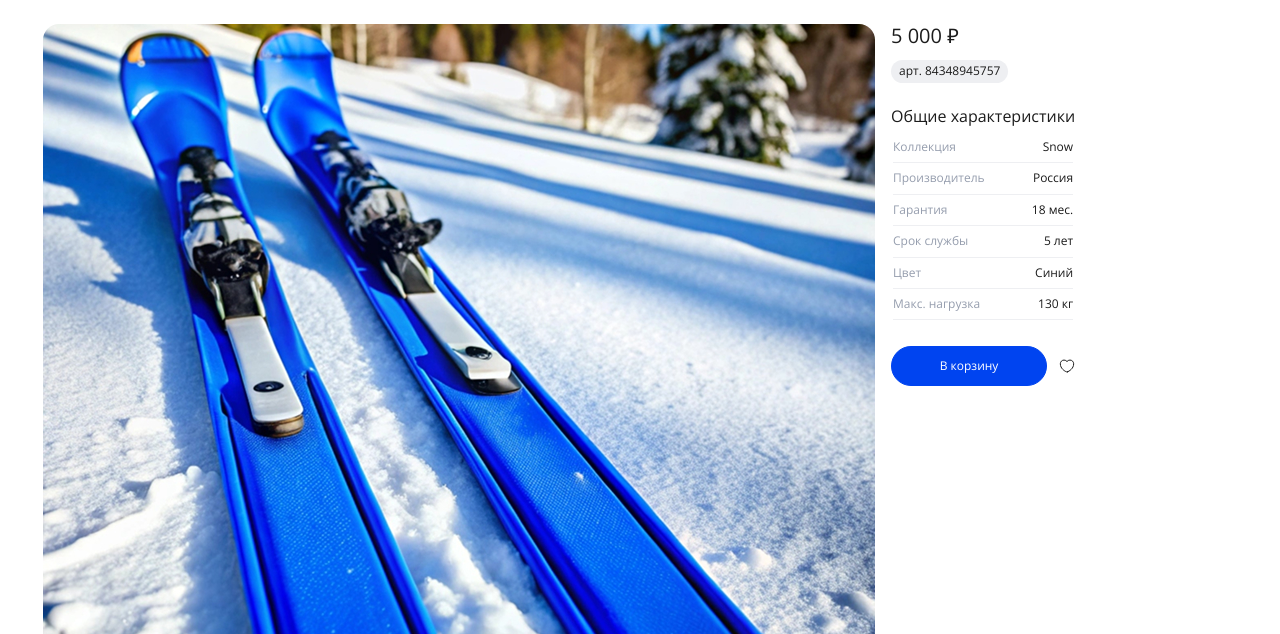
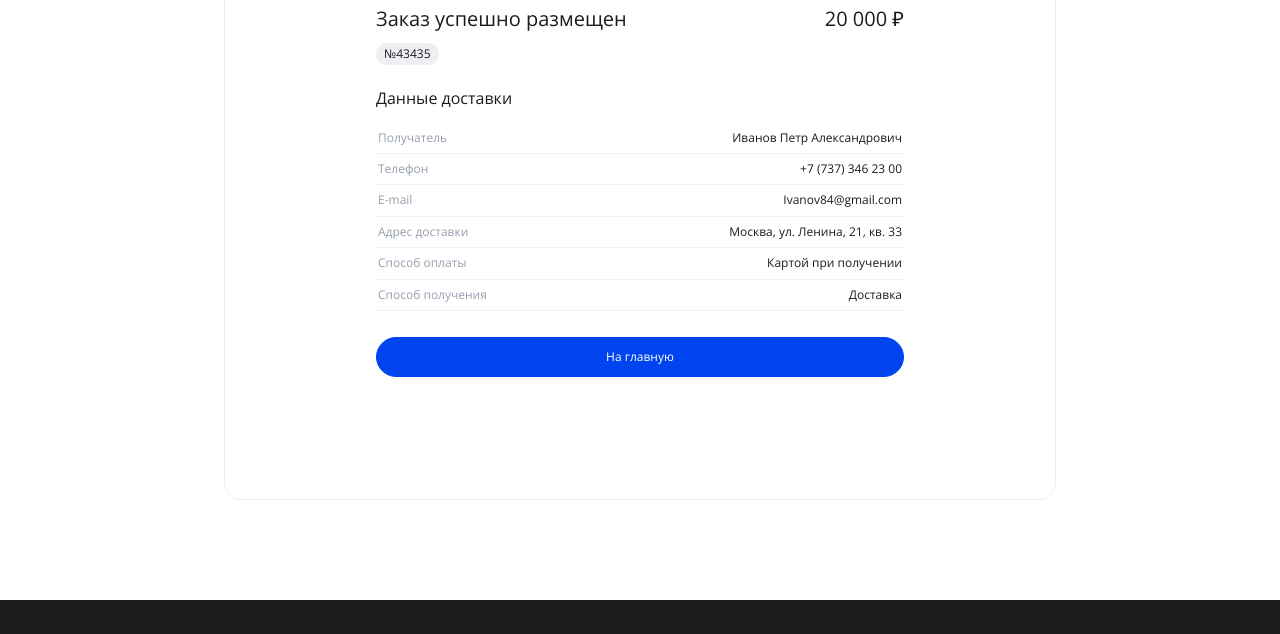
Before and after one commit to hemodon/SKI-People, a website built with Vite: page index.html in a window 1280 px wide. Shown: the part 169-803 px from the top of the page. Built offline with nearby package versions, Linux system fonts and the light colour scheme.

Commit message:
Стилизует заказ

```diff
--- a/index.html
+++ b/index.html
@@ -608,7 +608,7 @@
           </ul>
         </div>
       </section> -->
-      <section class="product">
+      <!-- <section class="product">
         <div class="container">
           <h2 class="product__title">Горные лыжи</h2>
           <div class="product__wrapper">
@@ -701,7 +701,7 @@
             </div>
           </div>
         </div>
-      </section>
+      </section> -->
       <!-- <section class="cart">
         <div class="container">
           <h2 class="cart__title">Корзина</h2>
@@ -809,8 +809,9 @@
           </form>
         </div>
       </section> -->
-      <!-- <section class="order">
-        <div class="container">
+      <section class="order">
+        <div class="container order__container">
+          <div class="order__intro">
             <div class="order__wrapper">
               <h2 class="order__title">Заказ успешно размещен</h2>
               <p class="order__price">20 000 ₽</p>
@@ -845,7 +846,8 @@
             </table>
             <a href="/" class="order__link">На главную</a>
           </div>
-      </section> -->
+        </div>
+      </section>
     </main>
     <footer class="footer">
       <div class="container footer__container">
--- a/src/style.scss
+++ b/src/style.scss
@@ -8,5 +8,6 @@
 @use "./styles/product";
 @use "./styles/thumbnails";
 @use "./styles/details";
+@use "./styles/order";
 
 @use "./styles/footer";
--- /dev/null
+++ b/src/styles/order.scss
@@ -0,0 +1,124 @@
+.order {
+  border: 1px solid #eeeff2;
+  border-radius: 16px;
+  padding: 24px 0;
+  margin-bottom: 60px;
+
+  @media (min-width: 768px) {
+    border: none;
+    border-radius: 0;
+    padding: 0;
+    margin-bottom: 80px;
+  }
+
+  @media (min-width: 1024px) {
+    margin-bottom: 100px;
+  }
+
+  &__container {
+    @media (min-width: 1024px) {
+      display: flex;
+      justify-content: center;
+    }
+  }
+
+  &__intro {
+    @media (min-width: 768px) {
+      border: 1px solid #eeeff2;
+      border-radius: 16px;
+      padding: 60px 151px 122px;
+    }
+
+    @media (min-width: 1024px) {
+      width: 726px;
+    }
+
+    @media (min-width: 1024px) {
+      width: 832px;
+    }
+  }
+
+  &__wrapper {
+    margin-bottom: 8px;
+
+    @media (min-width: 768px) {
+      margin-bottom: 12px;
+      display: flex;
+      justify-content: space-between;
+      align-items: center;
+    }
+  }
+
+  &__title {
+    font-weight: 400;
+    font-size: 16px;
+
+    @media (min-width: 768px) {
+      font-size: 20px;
+    }
+  }
+
+  &__price {
+    font-size: 16px;
+
+    @media (min-width: 768px) {
+      font-size: 20px;
+    }
+  }
+
+  &__id {
+    display: inline-block;
+    border-radius: 32px;
+    padding: 4px 8px;
+    background-color: #eeeff2;
+    margin-bottom: 20px;
+
+    @media (min-width: 768px) {
+      margin-bottom: 24px;
+    }
+  }
+
+  &__info-title {
+    font-weight: 400;
+    font-size: 16px;
+    margin-bottom: 12px;
+  }
+
+  &__info-table {
+    margin-bottom: 24px;
+  }
+
+  &__link {
+    display: block;
+    text-align: center;
+    color: #fff;
+    border: 1px solid #0044f0;
+    border-radius: 32px;
+    background-color: #0044f0;
+    padding: 12px 24px;
+
+    &:hover {
+      background-color: #0945de;
+    }
+
+    &:active {
+      background-color: #0044f0;
+    }
+
+    &:disabled {
+      border-color: #0044f0;
+      background-color: #0044f0;
+      opacity: 0.2;
+    }
+  }
+}
+.details {
+  &__row {
+  }
+
+  &__title {
+  }
+
+  &__data {
+  }
+}
```
Lines whose indentation alone changed are shown as unchanged.
